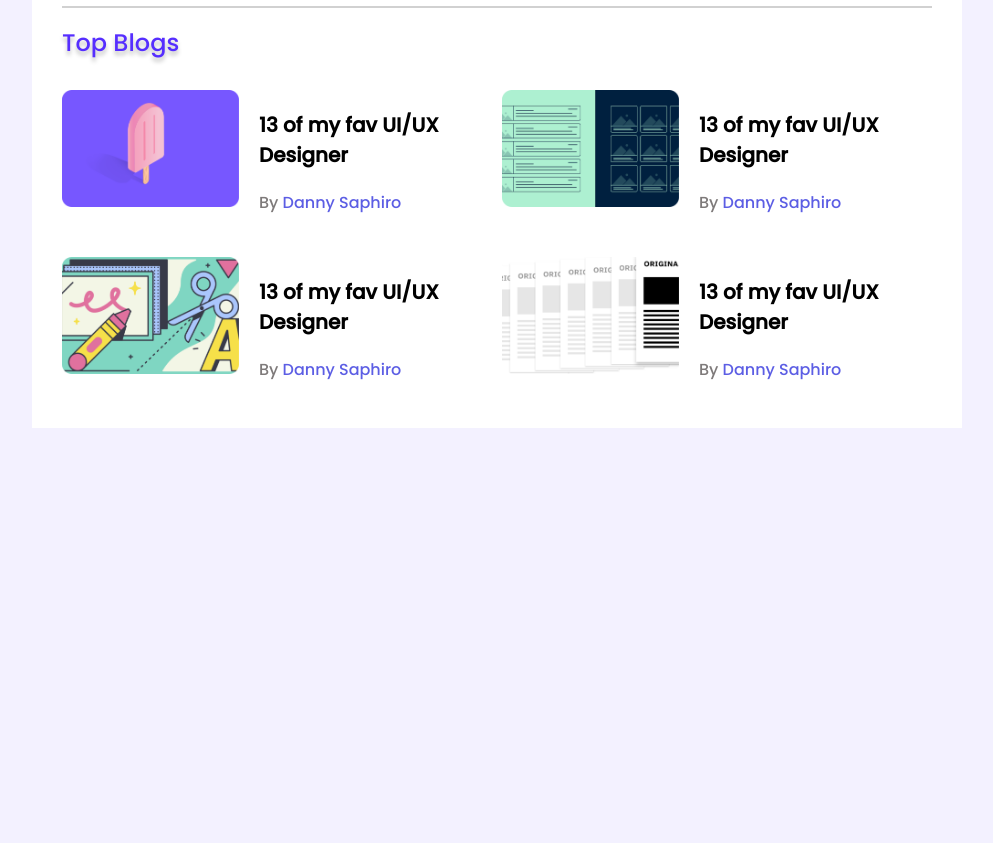
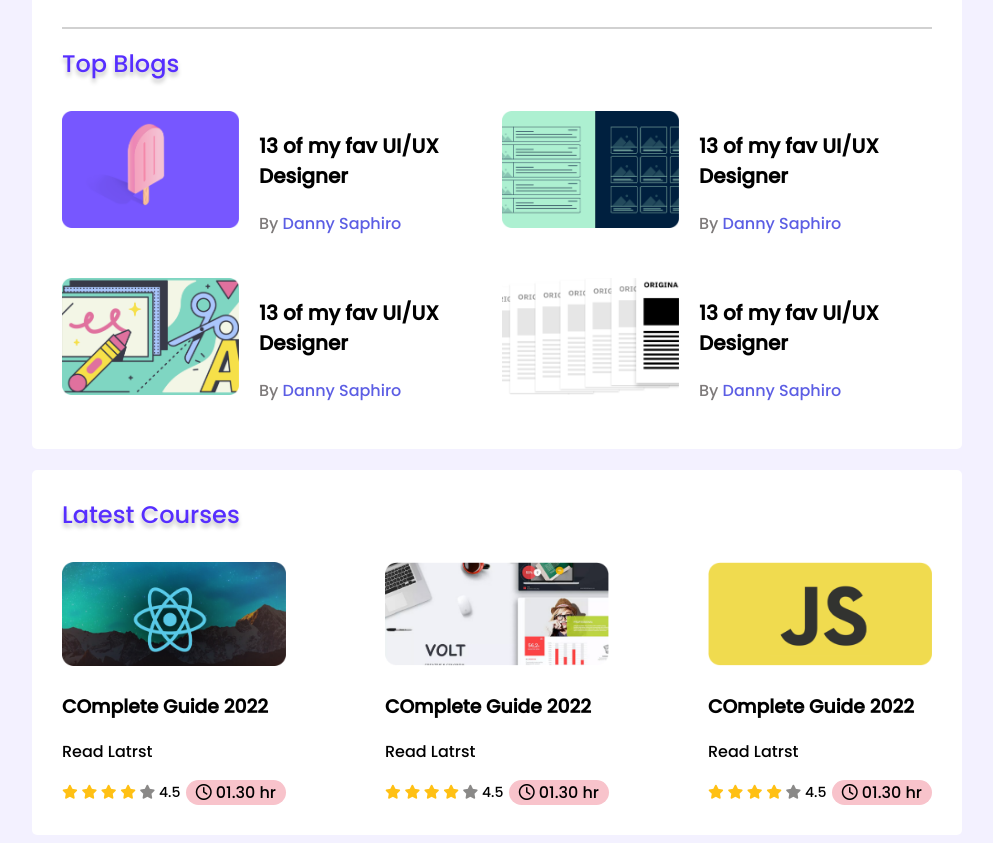
Before and after one commit to SaifullahKhaled/Responsive-leader-board, a plain HTML site: page index.html in a window 1280 px wide. Shown: the part 279-1122 px from the top of the page, without its empty margins (143-1136 px from the left). Before the commit the page ends 800 px from the top, so only its background shows below. Drawn offline with Linux system fonts and the light colour scheme.

Commit message:
course added but need to work on it

```diff
--- a/index.html
+++ b/index.html
@@ -5,7 +5,10 @@
     <meta charset="UTF-8">
     <meta name="viewport" content="width=device-width, initial-scale=1.0">
     <title>Leader Board</title>
+    <!-- Stylesheet -->
     <link rel="stylesheet" href="styles/style.css">
+    <!-- font awesome -->
+    <script src="https://kit.fontawesome.com/9f79409941.js" crossorigin="anonymous"></script>
 </head>
 
 <body>
@@ -63,7 +66,8 @@
                             </h3>
                             <p class="blog-author">By <a href="">Danny Saphiro</a></p>
                         </div>
-                    </article><article class="blog">
+                    </article>
+                    <article class="blog">
                         <div class="thubnail">
                             <img src="images/blogs/blog-2.png" alt="">
                         </div>
@@ -73,7 +77,8 @@
                             </h3>
                             <p class="blog-author">By <a href="">Danny Saphiro</a></p>
                         </div>
-                    </article><article class="blog">
+                    </article>
+                    <article class="blog">
                         <div class="thubnail">
                             <img src="images/blogs/blog-3.png" alt="">
                         </div>
@@ -83,7 +88,8 @@
                             </h3>
                             <p class="blog-author">By <a href="">Danny Saphiro</a></p>
                         </div>
-                    </article><article class="blog">
+                    </article>
+                    <article class="blog">
                         <div class="thubnail">
                             <img src="images/blogs/blog-4.png" alt="">
                         </div>
@@ -97,6 +103,93 @@
                 </div>
             </div>
         </section>
+        <!-- Latest Course -->
+        <section class="container">
+            <h2 class="section-title">
+                Latest Courses
+            </h2>
+            <div class="courses">
+                <div class="course">
+                    <div class="banner">
+                        <img src="images/courses/course-1.png" alt="">
+                    </div>
+                    <div class="course-details">
+                        <h3 class="course-title">
+                            COmplete Guide 2022
+                        </h3>
+                        <p class="course-author">
+                            Read Latrst
+                        </p>
+                        <div class="course-info">
+                            <div class="ratings">
+                                <i class="fa-solid fa-star filled"></i>
+                                <i class="fa-solid fa-star filled"></i>
+                                <i class="fa-solid fa-star filled"></i>
+                                <i class="fa-solid fa-star filled"></i>
+                                <i class="fa-solid fa-star"></i>
+                                <span>4.5</span>
+                            </div>
+                            <div class="course-duration">
+                                <i class="fa-regular fa-clock"></i>
+                                01.30 hr
+                            </div>
+                        </div>
+                    </div>
+                </div><div class="course">
+                    <div class="banner">
+                        <img src="images/courses/course-2.png" alt="">
+                    </div>
+                    <div class="course-details">
+                        <h3 class="course-title">
+                            COmplete Guide 2022
+                        </h3>
+                        <p class="course-author">
+                            Read Latrst
+                        </p>
+                        <div class="course-info">
+                            <div class="ratings">
+                                <i class="fa-solid fa-star filled"></i>
+                                <i class="fa-solid fa-star filled"></i>
+                                <i class="fa-solid fa-star filled"></i>
+                                <i class="fa-solid fa-star filled"></i>
+                                <i class="fa-solid fa-star"></i>
+                                <span>4.5</span>
+                            </div>
+                            <div class="course-duration">
+                                <i class="fa-regular fa-clock"></i>
+                                01.30 hr
+                            </div>
+                        </div>
+                    </div>
+                </div><div class="course">
+                    <div class="banner">
+                        <img src="images/courses/course-3.png" alt="">
+                    </div>
+                    <div class="course-details">
+                        <h3 class="course-title">
+                            COmplete Guide 2022
+                        </h3>
+                        <p class="course-author">
+                            Read Latrst
+                        </p>
+                        <div class="course-info">
+                            <div class="ratings">
+                                <i class="fa-solid fa-star filled"></i>
+                                <i class="fa-solid fa-star filled"></i>
+                                <i class="fa-solid fa-star filled"></i>
+                                <i class="fa-solid fa-star filled"></i>
+                                <i class="fa-solid fa-star"></i>
+                                <span>4.5</span>
+                            </div>
+                            <div class="course-duration">
+                                <i class="fa-regular fa-clock"></i>
+                                01.30 hr
+                            </div>
+                        </div>
+                    </div>
+                </div>
+            </div>
+        </section>
     </main>
 </body>
 
--- a/styles/style.css
+++ b/styles/style.css
@@ -10,6 +10,8 @@ body {
 main {
     display: flex;
     justify-content: center;
+    flex-direction: column;
+    align-items: center;
 }
 
 hr {
@@ -21,6 +23,8 @@ hr {
     background-color: white;
     width: 870px;
     padding: 30px;
+    margin-top: 21px;
+    border-radius: 5px;
 }
 
 /* Top Players Style */
@@ -61,7 +65,7 @@ hr {
 /* Top-blogs styles */
 .blogs {
     display: grid;
-    grid-template-columns: repeat(2,1fr);
+    grid-template-columns: repeat(2, 1fr);
     grid-row-gap: 26px;
     grid-column-gap: 10px;
 }
@@ -94,3 +98,40 @@ hr {
     color: rgb(92, 94, 228);
     font-weight: 500em;
 }
+
+/* -------------Courses--------------- */
+.courses{
+    display: flex;
+    justify-content: space-between;
+}
+.courses .course{
+    background-color:white;
+    border-radius: 10px;
+}
+.course-info {
+    display: flex;
+    align-items: center;
+    justify-content: space-between;
+}
+
+.course .banner img {
+    width: 224px;
+    height: 104px;
+}
+
+.course-info .ratings {
+    font-size: 14px;
+}
+
+.fa-star.filled {
+    color: #FFC014;
+}
+
+.fa-star {
+    color: #8a8988;
+}
+.course-info .course-duration{
+    background-color: rgb(248, 195, 203);
+    border-radius: 20px;
+    padding: 0px 10px;
+}
```
